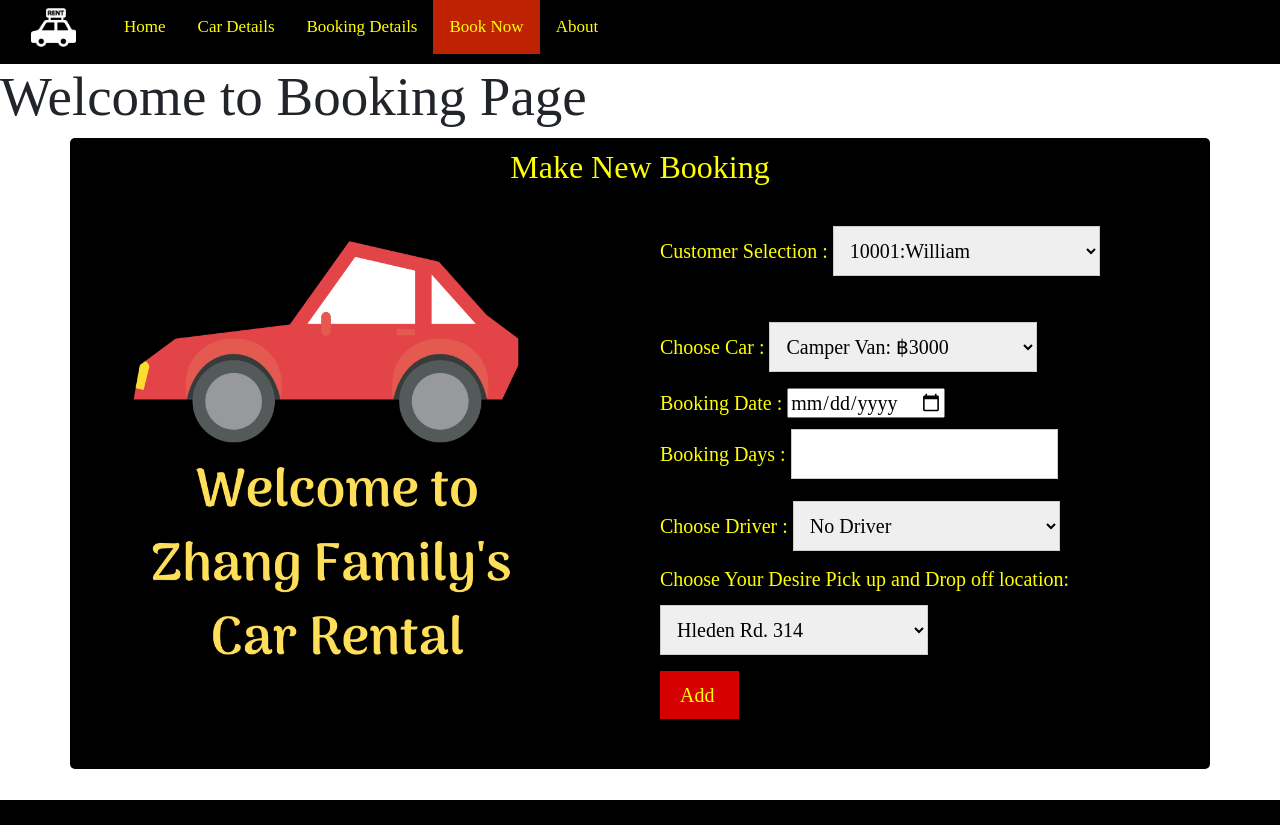
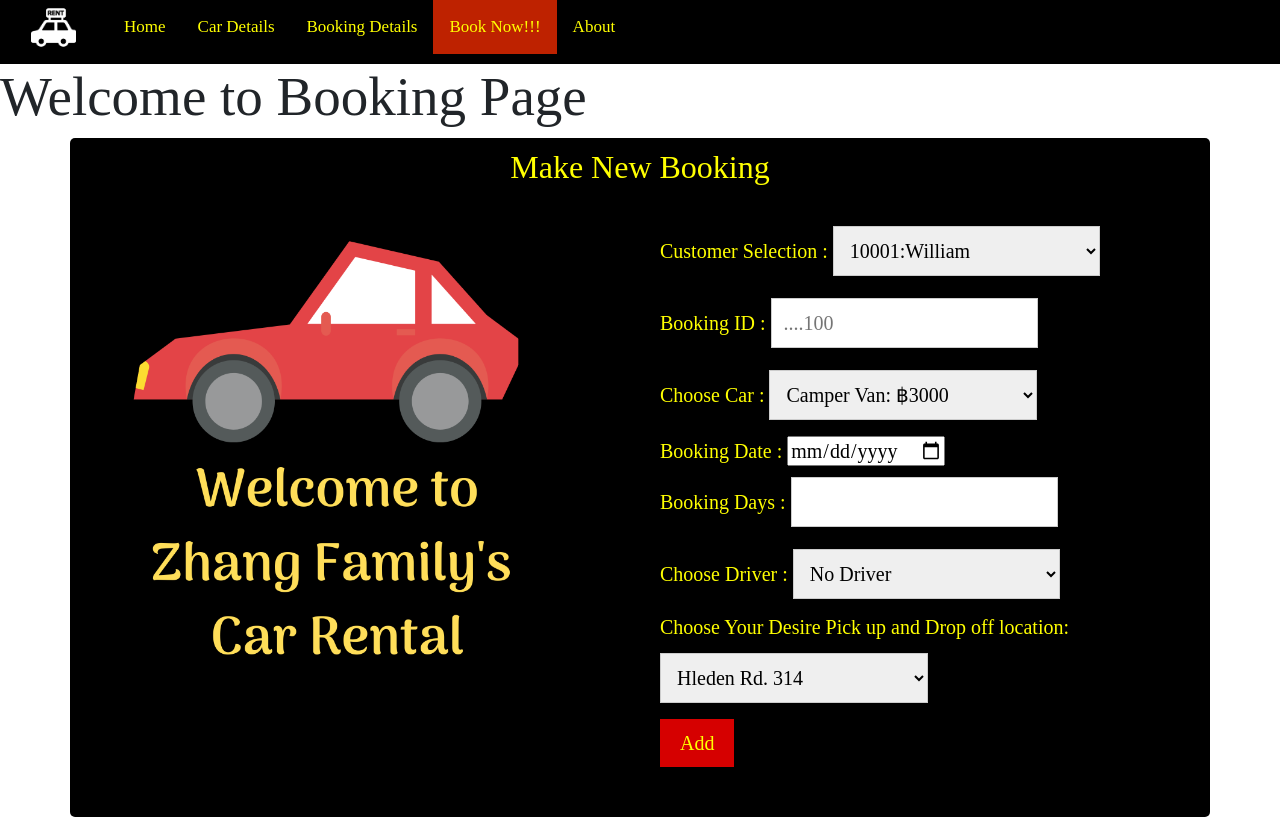
Before and after one commit to MyraZhang0210/car_rental, a PHP site: page /rental.php in a window 1280 px wide. Before the commit the page ends 800 px from the top, so only its background shows below. Run offline with PHP 8.4, Linux system fonts and the light colour scheme; data comes from the database, SQL or seed files in the repository; a stand-in replaces the project's code that opens the database connection; some libraries are stand-ins or nearby versions; some web fonts are replaced.

Commit message:
Update rental.php

```diff
--- a/rental.php
+++ b/rental.php
@@ -192,9 +192,9 @@ form
 </div>
 </div>
   <a href="Home.php">Home</a>
-  <a href="index.php">Car Details </a>
+  <a href="a4.php">Car Details </a>
   <a href="bookpage.php">Booking Details </a>
-  <a class="active" href="rental.php"> Book Now </a>
+  <a class="active" href="rental.php"> Book Now!!! </a>
   <a href="https://docs.google.com/document/d/1hzsN-suW5oQsNF2Qf4G9tBy6YbgypinADazERuzflyI/edit?usp=sharing"></i>About</a></li>
 </div>
 <h1> Welcome to Booking Page <h1>
@@ -211,6 +211,7 @@ form
              </div>
              <div class="column">
              <form action="bookinginfo.php" method="post">
+
               <label for="customer_id" style="color:#FFFF00">Customer Selection :</label>
 <?php
 
@@ -230,6 +231,8 @@ form
                        $conn->close();
       ?>
       <br>
+        <label for="book_id" style="color:#FFFF00">Booking ID :</label>
+                <input type="number" id="book_id" name="book_id"  placeholder="....100">
 
       <br>
 
@@ -240,7 +243,7 @@ form
                 require('connect.php');
 
                   $sql= "SELECT * from Car,CarType where Car.type_id = CarType.type_id";
-                  $result = $conn -> query($sql);
+                  $result = $conn -> query( $sql);
                          echo "<select id=\"registration_number\" name = \"registration_number\">";
                   while ($row =$result->fetch_assoc())
                   {
@@ -257,10 +260,11 @@ form
       <br>
              <label for="book_date" style="color:#FFFF00">Booking Date :</label>
                 <input type="date" id="book_date" name="book_date" >
+
                 <br>
 
                 <label for="book_days" style="color:#FFFF00">Booking Days :</label>
-                <input type="text" id="book_days" name="book_days">
+                <input type="number" id="book_days" name="book_days">
 
                 <br>
 
@@ -300,11 +304,11 @@ form
 
 
 
-
 <br>
-      <input type ="submit"= value ="Add ">
+      <input type ="submit" value ="Add">
 
             </form>
+
             </div>
           </div>
 
```
